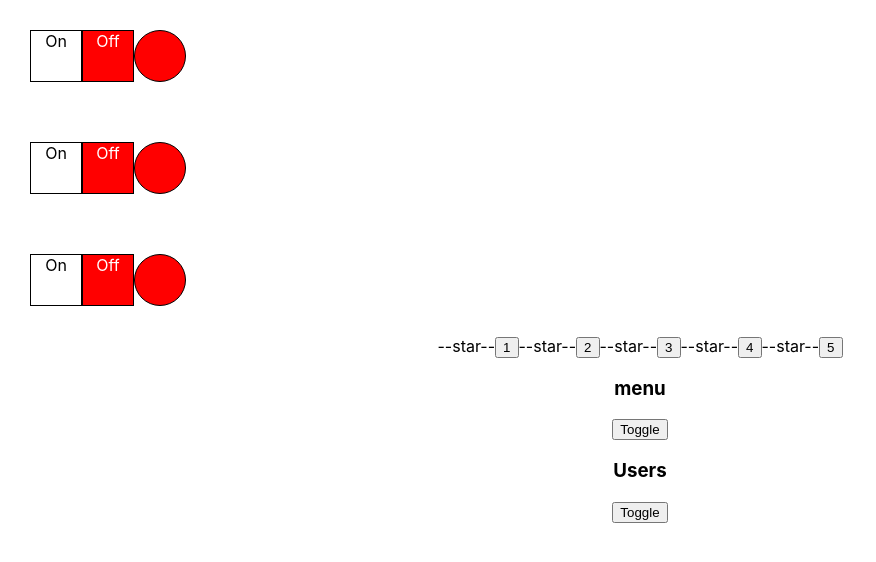
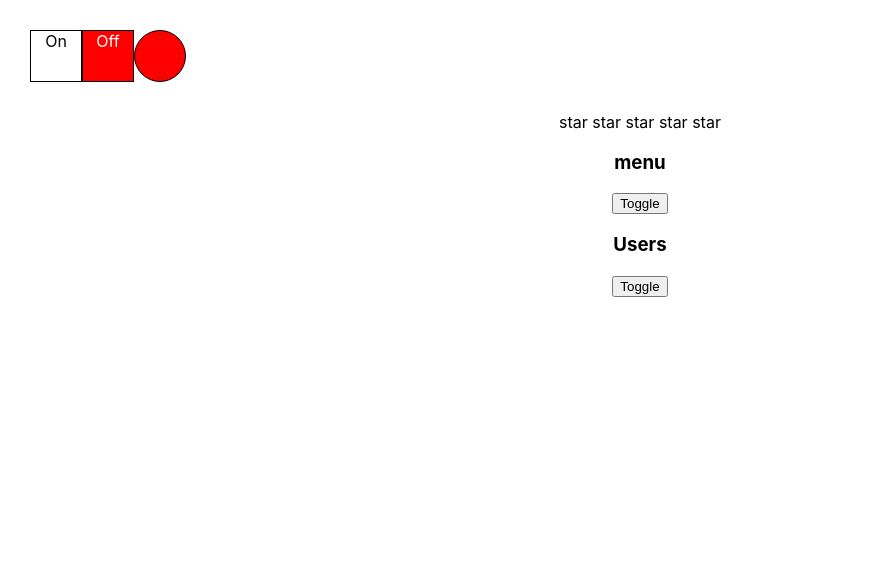
Before and after one commit to OlegPolishchuk/react-detail, a React (Create React App) app: page / in a window 1280 px wide. Shown: the top 562 px of the page, without its empty margins (0-876 px from the left). Built offline with nearby package versions, Linux system fonts and the light colour scheme.

Commit message:
feat: 08. uncontrolledRating functional

```diff
--- a/src/App.tsx
+++ b/src/App.tsx
@@ -18,8 +18,8 @@
         {/*<Rating value={4}/>*/}
         {/*<Rating value={5}/>*/}
         <OnOf/>
-        <OnOf/>
-        <OnOf/>
+        {/*<OnOf/>*/}
+        {/*<OnOf/>*/}
         <UncontrolledRating/>
 
         <UncontrolledAccordion title={'menu'} />
--- a/src/components/UncontrolledRating.tsx
+++ b/src/components/UncontrolledRating.tsx
@@ -6,23 +6,24 @@
 
     return (
         <div>
-            <Star selected={value > 0}/><button onClick={()=>setValue(1)}>1</button>
-            <Star selected={value > 1}/><button onClick={()=>setValue(2)}>2</button>
-            <Star selected={value > 2}/><button onClick={()=>setValue(3)}>3</button>
-            <Star selected={value > 3}/><button onClick={()=>setValue(4)}>4</button>
-            <Star selected={value > 4}/><button onClick={()=>setValue(5)}>5</button>
+            <Star  selected={value > 0} callBack={setValue} value={1}/>
+            <Star  selected={value > 1} callBack={setValue} value={2}/>
+            <Star  selected={value > 2} callBack={setValue} value={3}/>
+            <Star  selected={value > 3} callBack={setValue} value={4}/>
+            <Star  selected={value > 4} callBack={setValue} value={5}/>
         </div>
     )
 }
 
 type StarPropsType = {
     selected: boolean
+    callBack: (value: number) => void
+    value: number
 }
 
-function Star (props: StarPropsType){
-    if(props.selected) {
-        return <span><b>--start--</b></span>
-    } else {
-        return <span>--star--</span>
-    }
+function Star(props: StarPropsType) {
+
+
+
+    return <span onClick={()=>props.callBack(props.value)}> {props.selected ? <b>star  </b> : 'star  '}</span>
 }
```
